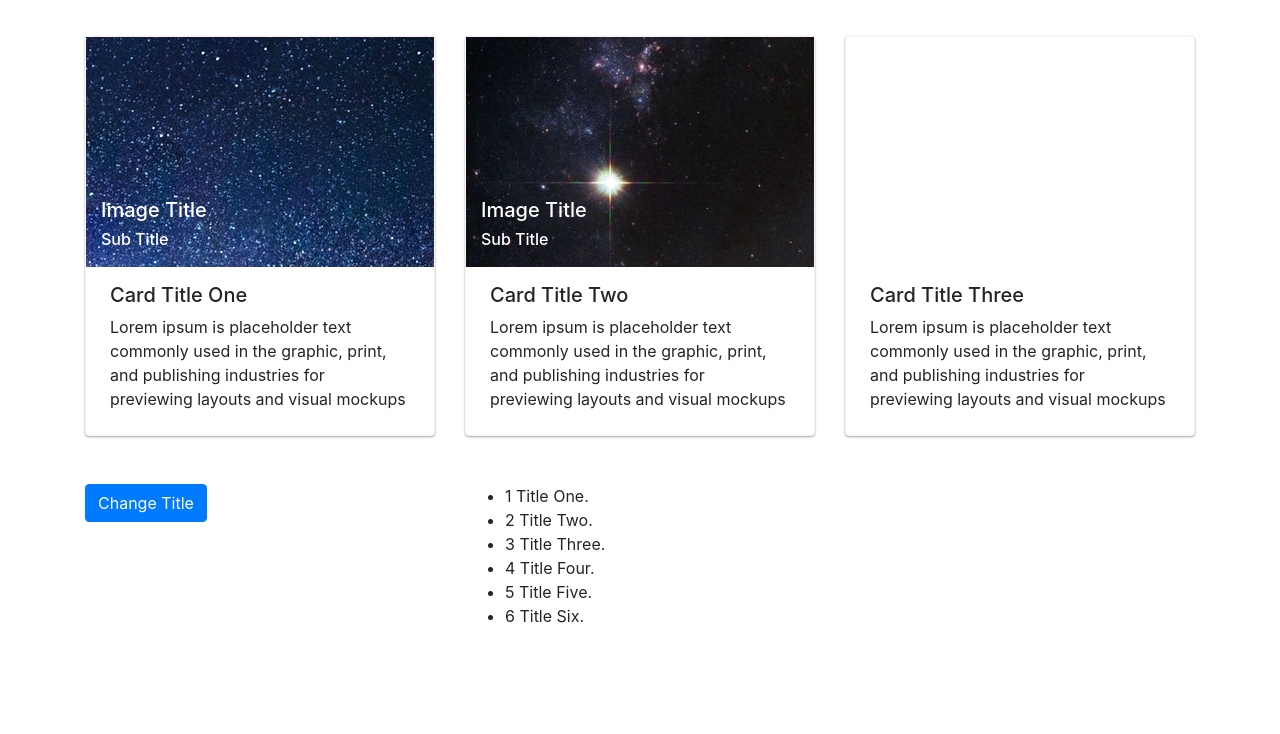
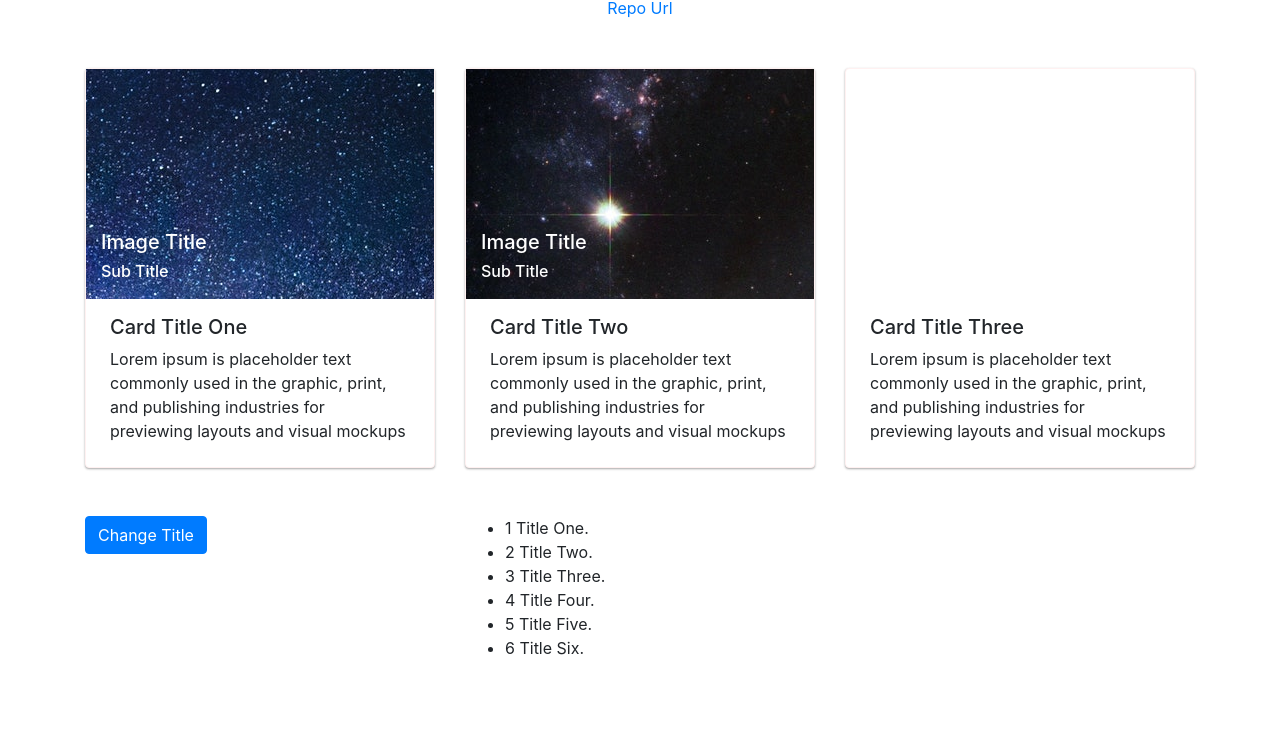
Before and after one commit to RishatM/TTI, a plain HTML site: page index.html in a window 1280 px wide. Shown: the part 66-800 px from the top of the page. Drawn offline with nearby package versions, Linux system fonts and the light colour scheme.

```diff
--- a/index.html
+++ b/index.html
@@ -16,6 +16,7 @@
         ng-controller="myCtrl">
         <div class="page">
             <h2 class="text-center mt-3">TTI</h2>
+            <p class="text-center"><a href="https://github.com/RishatM/TTI" target="_blank">Repo Url</a> </p>
             <div class="container mt-5">
                 <div class="row">
                     <!-- CARD LOOP-->
```
